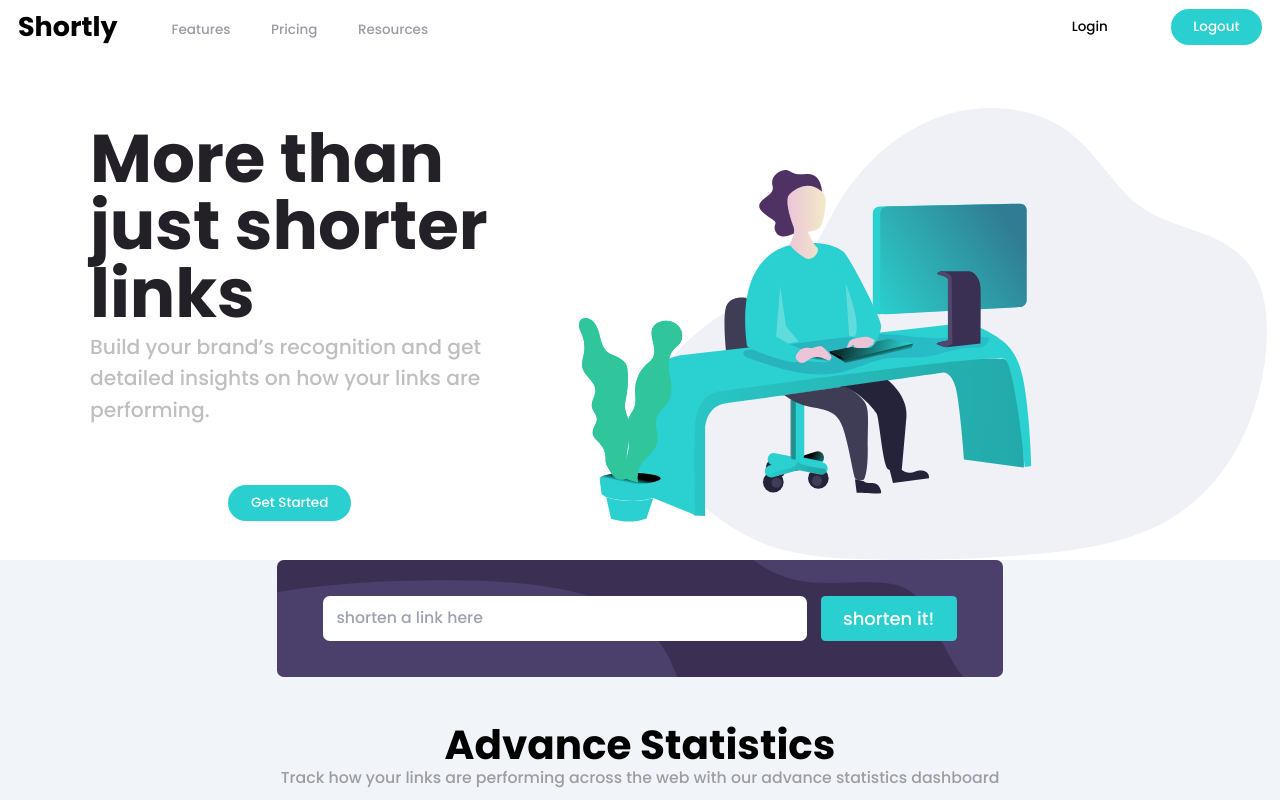
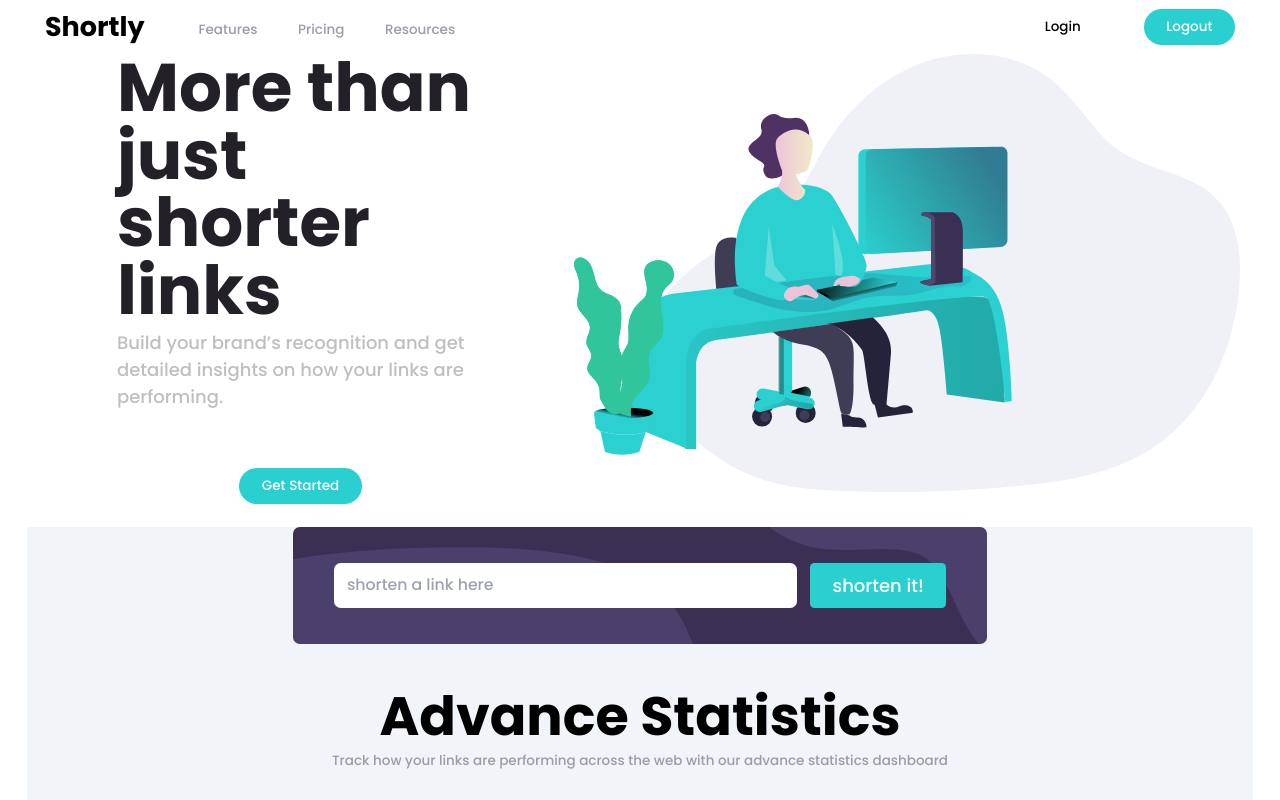
Before and after one commit to kodcapsule/url-shortener, a React (Vite) app: page / in a window 1280 px wide. Shown: the top 800 px of the page. Built offline with nearby package versions, Linux system fonts and the light colour scheme.

Commit message:
refactored navbar hero section and main app

```diff
--- a/src/App.jsx
+++ b/src/App.jsx
@@ -13,14 +13,14 @@ import Footer from "./components/Footer";
 function App() {
   return (
     <>
-      <Header />
-      <main>
+      <main className=" mx-6 ">
+        <Header />
         <HeroSection />
         <section className=" bg-slate-100  container  mx-auto px-4">
           <Form />
-          <div className="intro flex justify-center items-center flex-col mt-10">
-            <h2 className=" text-4xl font-bold">Advance Statistics</h2>
-            <p className=" text-sm text-neutral-grayish-violet">
+          <div className="intro flex justify-center items-center flex-col mt-10 text-center  ">
+            <h2 className=" text-5xl font-bold">Advance Statistics</h2>
+            <p className=" text-xs text-neutral-grayish-violet pt-2">
               Track how your links are performing across the web with our
               advance statistics dashboard
             </p>
@@ -67,53 +67,3 @@ function App() {
 }
 
 export default App;
-
-// function FooterNav({ heading, navlinkList }) {
-//   return (
-//     <nav>
-//       <h4 className=" text-base  text-white font-semibold mb-2 ">{heading}</h4>
-//       <ul className=" gap-2 flex flex-col">
-//         {navlinkList.map((link) => (
-//           <NavLinkItem linkName={link} key={link} />
-//         ))}
-//       </ul>
-//     </nav>
-//   );
-// }
-
-// function SocialMedia({ logo }) {
-//   return (
-//     <img
-//       src={`${logo}`}
-//       alt="Facebook Icon "
-//       className=" w-5 h-5  hover:fill-primary-cyan hover:cursor-pointer"
-//     />
-//   );
-// }
-
-// function NavLinkItem({ linkName }) {
-//   return (
-//     <li className=" text-xs text-neutral-grayish-violet hover:text-primary-cyan hover:cursor-pointer ">
-//       <a href="#">{linkName}</a>
-//     </li>
-//   );
-// }
-
-// FOOTER
-
-// <footer className=" bg-neutral-very-dark-violet container mx-auto pb-10 pt-5">
-//   <div className="footerContainer grid grid-cols-1 gap-10 place-items-center md:gap-5 md:place-items-start  md:grid-cols-5 px-10 pt-6">
-//     <h1 className=" text-2xl font-bold cursor-pointer text-white  ">Shortly</h1>
-//     <FooterNav heading="Features" navlinkList={navlinks1} />
-//     <FooterNav heading="Resources" navlinkList={navlinks2} />
-//     <FooterNav heading="Company" navlinkList={navlinks3} />
-
-//     {/*  */}
-//     <div className="socialMediaLogos flex  gap-3">
-//       <SocialMedia logo={FacebookIcon} />
-//       <SocialMedia logo={TwitterIcon} />
-//       <SocialMedia logo={PinteresIcon} />
-//       <SocialMedia logo={InstagramIcon} />
-//     </div>
-//   </div>
-// </footer>
--- a/src/components/Header.jsx
+++ b/src/components/Header.jsx
@@ -1,6 +1,7 @@
 import { useState } from "react";
 import Navbar from "./Navbar";
 import { FaBars } from "react-icons/fa6";
+import { AiOutlineClose } from "react-icons/ai";
 
 function Header() {
   const [showMobileNave, setShowMobileNave] = useState(false);
@@ -9,14 +10,14 @@ function Header() {
     setShowMobileNave(() => !showMobileNave);
   }
   return (
-    <header className="flex relative  py-2  w-full justify-between md:gap-12 container  mx-auto px-4 ">
+    <header className="flex relative  py-2  w-full justify-between md:gap-12 container  mx-auto px-4  ">
       <h1 className=" text-2xl font-bold cursor-pointer ">Shortly</h1>
       <Navbar showMobileNav={showMobileNave} />
       <button
-        className="menu text-3xl md:hidden cursor-pointer text-neutral-grayish-violet"
+        className="menu text-3xl md:hidden cursor-pointer text-neutral-grayish-violet transition"
         onClick={show}
       >
-        <FaBars />
+        {showMobileNave ? <AiOutlineClose /> : <FaBars />}
       </button>
     </header>
   );
--- a/src/components/HeroSection.jsx
+++ b/src/components/HeroSection.jsx
@@ -4,13 +4,13 @@ import HeroImage from "../assets/illustration-working.svg";
 
 function HeroSection() {
   return (
-    <div className="heroContainer container  mx-auto px-4 ">
-      <div className=" flex flex-col-reverse md:flex-row gap-20 md:mt-12 md:justify-between  ">
+    <div className="heroContainer container  mx-auto px-4  ">
+      <div className=" flex flex-col-reverse md:flex-row gap-20  md:justify-between  ">
         <div className=" flex flex-col mainText md:pl-16 md:w-[40%] text-center justify-center items-center md:text-left  pb-5  ">
           <h1 className=" font-extrabold text-3xl mb-1  text-neutral-very-dark-violet md:text-5xl lg:text-6xl leading-7">
             More than just shorter links
           </h1>
-          <p className=" font-normal text-sm md:text-lg text-neutral-gray mb-5">
+          <p className=" font-normal text-sm md:text-base text-neutral-gray mb-5">
             Build your brand’s recognition and get detailed insights on how your
             links are performing.
           </p>
@@ -18,7 +18,7 @@ function HeroSection() {
             <Button buttonText="Get Started" btn_primary="btn_primary" />
           </div>
         </div>
-        <div className="heroImage mr-[-5px] ">
+        <div className="heroImage -mr-[5px] ">
           <img src={HeroImage} alt="A hero image" />
         </div>
       </div>
--- a/src/components/MobileNav.jsx
+++ b/src/components/MobileNav.jsx
@@ -3,7 +3,7 @@ import NavigationLink from "./NavigationLink";
 
 function MobileNav() {
   return (
-    <nav className="navbar-mobile absolute top-4 left-12 py-8 text-white font-bold mt-10 bg-primary-dark-violet  md:hidden ">
+    <nav className="navbar-mobile absolute top-4 left-12 py-8  sm:left-40 md:hidden text-white font-bold mt-10 bg-primary-dark-violet  lg:hidden ">
       <ul className=" flex flex-col justify-center   text-xl items-center  gap-3 md:flex-row md:gap-9 w-[12rem]">
         <NavigationLink navLinkName="features" />
         <NavigationLink navLinkName="Pricing" />
--- a/src/index.css
+++ b/src/index.css
@@ -7,6 +7,7 @@
   html {
     font-family: "Poppins", sans-serif;
     font-size: 18px;
+    scroll-behavior: smooth;
   }
 }
 
```
